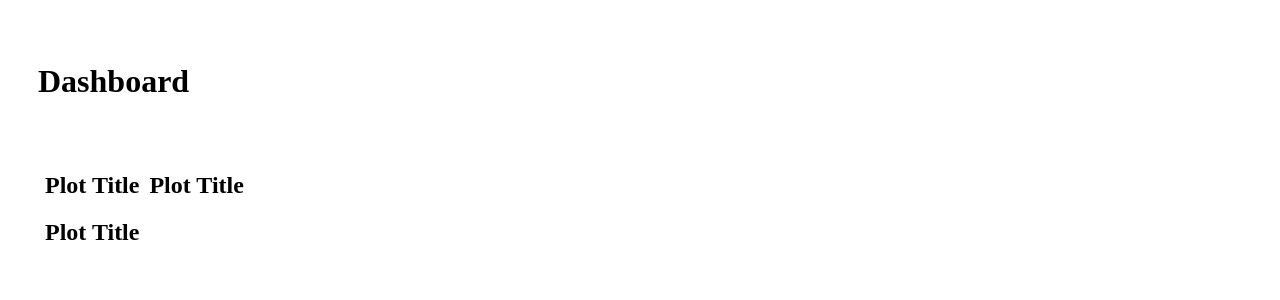
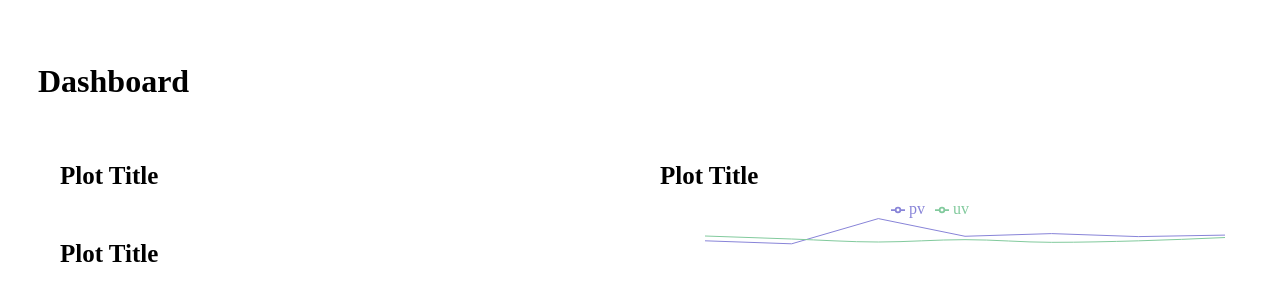
Before and after one commit to desa-thomas/Budget-Board, a React (Create React App) app in the folder frontend/: page / in a window 1280 px wide. Shown: the part 446-746 px from the top of the page. Built offline with nearby package versions, Linux system fonts and the light colour scheme; the HTML template or start-up script is replaced by a standard one.

Commit message:
added dashboard container, plot container, plot wrapper, and other css classes for chart components

```diff
--- a/frontend/src/styles/components_styles/dashboard.css
+++ b/frontend/src/styles/components_styles/dashboard.css
@@ -1,8 +1,8 @@
+/* Dashboard container styles */
 .dashboard {
     display: flex;
     flex-direction: column;
     align-items: flex-start;
-    gap: 10px;
     flex: 1 0 0;
     align-self: stretch;
 }
@@ -16,22 +16,83 @@
     align-self: stretch;
 }
 
+.dashboard-container {
+    display: flex;
+    flex-direction: column;
+    align-self: stretch;
+    align-items: flex-start;
+
+    flex: 1 0 0;
+    gap: 10px;
+}
+
+/* Plot styles */
 .mainplotsection {
     display: flex;
+    flex-direction: row;
     padding: 15px 37px;
     align-items: flex-start;
     gap: 10px;
     flex: 1 0 0;
     align-self: stretch;
-
 }
 
-.plot-border {
-    /* Remove once plots are added */
+.plot-wrapper {
     display: flex;
-    align-items: center;
-    justify-content: center;
-    border: 1px solid blue;
-    flex-grow: 1;
+    flex: 1 0 0;
     align-self: stretch;
 }
+.plot-container{
+    display: flex;
+    flex-direction: column;
+
+    /* fill its own container */
+    flex: 1 0 0;
+    align-self: stretch;
+    align-items: flex-start;
+    gap: 10px;
+    padding: 10px 10px 10px 0px;
+
+    background-color: var(--background-2);
+    border-radius: 10px;
+}
+
+.plot-title{
+    margin: 0px 0px 0px 0px;
+    padding-left: 15px;
+    padding-top: 10px;
+
+    font-size: 25px;
+    font-weight: 600;
+}
+
+/* Tool tip styles */
+
+.custom-tooltip{
+    display: flex;
+    width: 100px;
+    max-height: 100px;
+
+    flex-direction: column;
+    gap: 5px;
+    padding: 10px 10px;
+    border-radius: 10px;
+    margin:0;
+
+    background-color: rgba(0, 0, 0, 0.3)
+}
+
+.label{
+    font-size: 18px;
+    margin:0;
+    font-weight: 600;
+}
+
+.values{
+    margin: 0;
+    font-size: 14px;
+}
+
+span{
+    color: white;
+}
```
